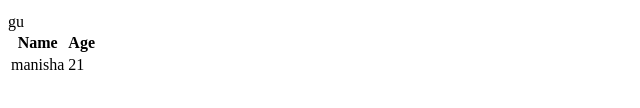
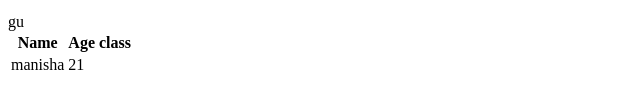
Before and after one commit to Manisha40586/Software, a plain HTML site: page index.html in a window 1280 px wide. Shown: the part 274-382 px from the top of the page, 0-640 px from the left. Drawn offline with Linux system fonts and the light colour scheme.

Commit message:
added a new features

```diff
--- a/index.html
+++ b/index.html
@@ -21,6 +21,7 @@
         <tr>
             <th>Name</th>
             <th>Age</th>
+            <th>class</th>
     </tr>
     <tr>gu
          <td>manisha</td>
```
